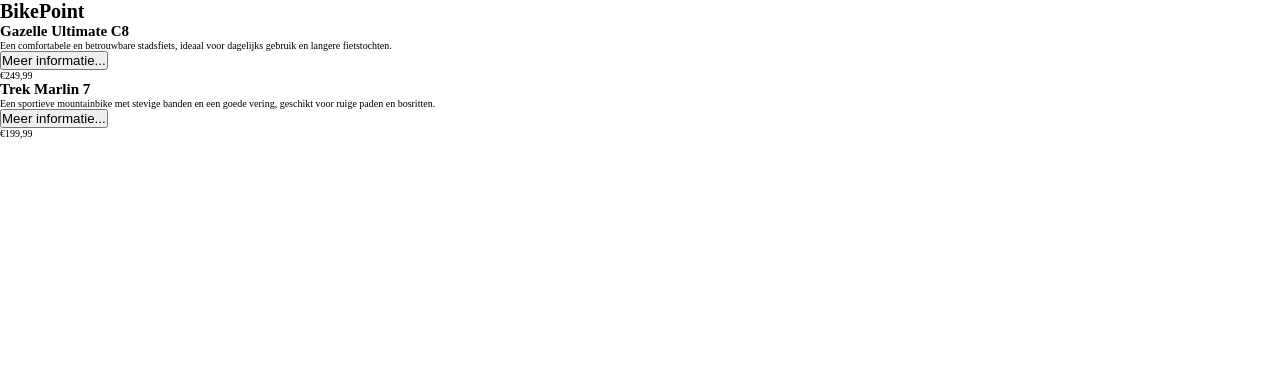
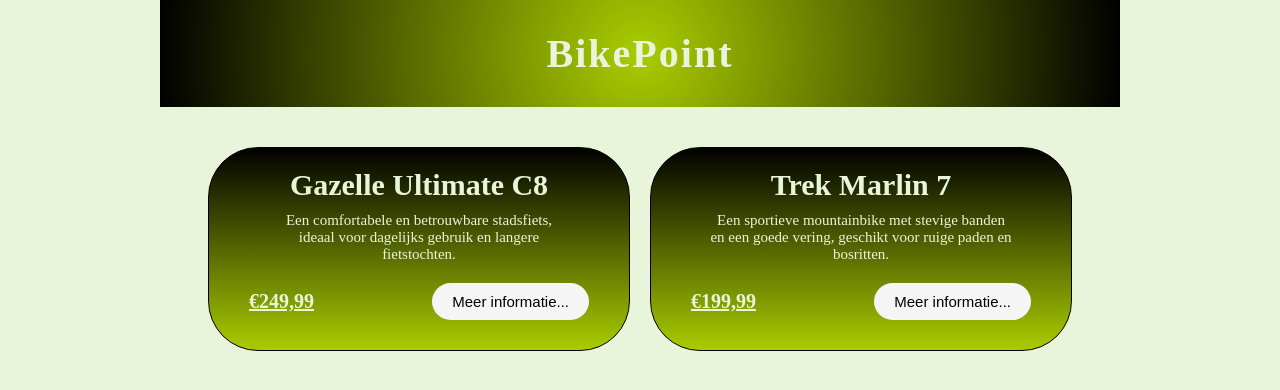
Before and after one commit to MikaDevelopNL/OPDRACHT-ZELFSTUDIE--Productinformatie-tonen, a plain HTML site: page index.html in a window 1280 px wide. Drawn offline with Linux system fonts and the light colour scheme.

Commit message:
First initial  project

```diff
--- a/index.html
+++ b/index.html
@@ -15,18 +15,37 @@
 				<div class="product">
 					<h2 class="bike-title">Gazelle Ultimate C8</h2>
 					<p class="bike-info">Een comfortabele en betrouwbare stadsfiets, ideaal voor dagelijks gebruik en langere fietstochten.</p>
-					<div class="product-bottem">
+					<p class="extra-info bike-info">Specificaties:
+						- Motor: Bosch Active Line Plus
+						- Koppel: 50 Nm
+						- Accu: 500 Wh
+						- Versnellingen: Shimano Nexus 8
+						- Aandrijving: Gates CDX riem
+						- Remmen: Shimano hydraulische schijfremmen
+						- Voorvork: 40 mm vering
+						- Wielmaat: 28 inch</p>
+					<div class="product-bottom">
+						<p class="price">€249,99</p>
 						<button type="button" class="btn">Meer informatie...</button>
-						<p class="price">€249,99</p>
 					</div>
 				</div>
 
 				<div class="product">
 					<h2 class="bike-title">Trek Marlin 7</h2>
 					<p class="bike-info">Een sportieve mountainbike met stevige banden en een goede vering, geschikt voor ruige paden en bosritten.</p>
-					<div class="product-bottem">
+					<p class="extra-info bike-info">Specificaties:
+						- Frame: Alpha Silver Aluminum
+						- Voorvork: RockShox XC 30
+						- Veerweg: 100 mm
+						- Versnellingen: Shimano 9-speed
+						- Achterderailleur: Shimano Acera
+						- Remmen: Shimano MT200 hydraulisch
+						- Banden: Bontrager XR2 Comp
+						- Wielmaat: 29 inch
+						- Gewicht: 14,08 kg (maat M)</p>
+					<div class="product-bottom">
+						<p class="price">€199,99</p>
 						<button type="button" class="btn">Meer informatie...</button>
-						<p class="price">€199,99</p>
 					</div>
 				</div>
 			</div>
--- a/script.js
+++ b/script.js
@@ -0,0 +1,12 @@
+const btns = document.querySelectorAll(".btn");
+
+btns.forEach(btn => {
+    btn.addEventListener("click", function() {
+        btn.classList.add("active-btn");
+        const product = btn.parentElement.parentElement;
+        const extraInfo = product.querySelector(".extra-info");
+
+
+        extraInfo.classList.toggle("show");
+    })
+})
--- a/style.css
+++ b/style.css
@@ -7,3 +7,102 @@
 html {
     font-size: 62.5%;
 }
+
+body {
+    background-color: #e9f5db;
+    display: flex;
+    flex-direction: column;
+    width: 100%;
+    margin: 0 auto;
+}
+
+header, main {
+    width: 75%;
+}
+
+header {
+    display: flex;
+    justify-content: center;
+    font-size: 2rem;
+    background: radial-gradient(circle, #aacc00, black) ;
+    margin: 0 auto;
+}
+
+header h1 {
+    margin: 3rem auto;
+    color: #e9f5db;
+    letter-spacing: 2px;
+}
+
+main {
+    margin: 2rem auto;
+}
+
+.product-container {
+    display: grid;
+    grid-template-columns: repeat(2, minmax(0, 1fr));
+    gap: 2rem;
+    max-width: 90%;
+    margin: 2rem auto;
+}
+
+.product {
+    display: flex;
+    flex-direction: column;
+    text-align: center;
+    background: linear-gradient(to bottom, black, #aacc00);
+    border: 1px solid black;
+    border-radius: 50px;
+    padding: 2rem;
+    min-height: 200px;
+    min-width: 0;
+    color: #e9f5db;
+}
+
+.bike-title {
+    font-size: 3rem;
+}
+
+.bike-info {
+    margin: 1rem auto 2rem;
+    font-size: 1.5rem;
+    max-width: 80%;
+}
+
+.extra-info {
+    display: none;
+}
+
+.extra-info.show {
+    display: block;
+}
+
+.product-bottom {
+    display: flex;
+    flex-direction: row;
+    margin: auto 2rem 1rem;
+    max-width: 100%;
+    justify-content: space-between
+}
+
+.price {
+    font-size: 2rem;
+    font-weight: bold;
+    align-content: center;
+    text-decoration: underline;
+}
+
+.btn {
+    padding: 1rem 2rem;
+    border: none;
+    background-color: whitesmoke;
+    border-radius: 25px;
+    font-size: 1.5rem;
+}
+
+.btn:hover, .btn:focus {
+    background-color: #e9f5db;
+    cursor: pointer;
+    outline: 2px solid black;
+    transform: translateY(-2px);
+}
```
